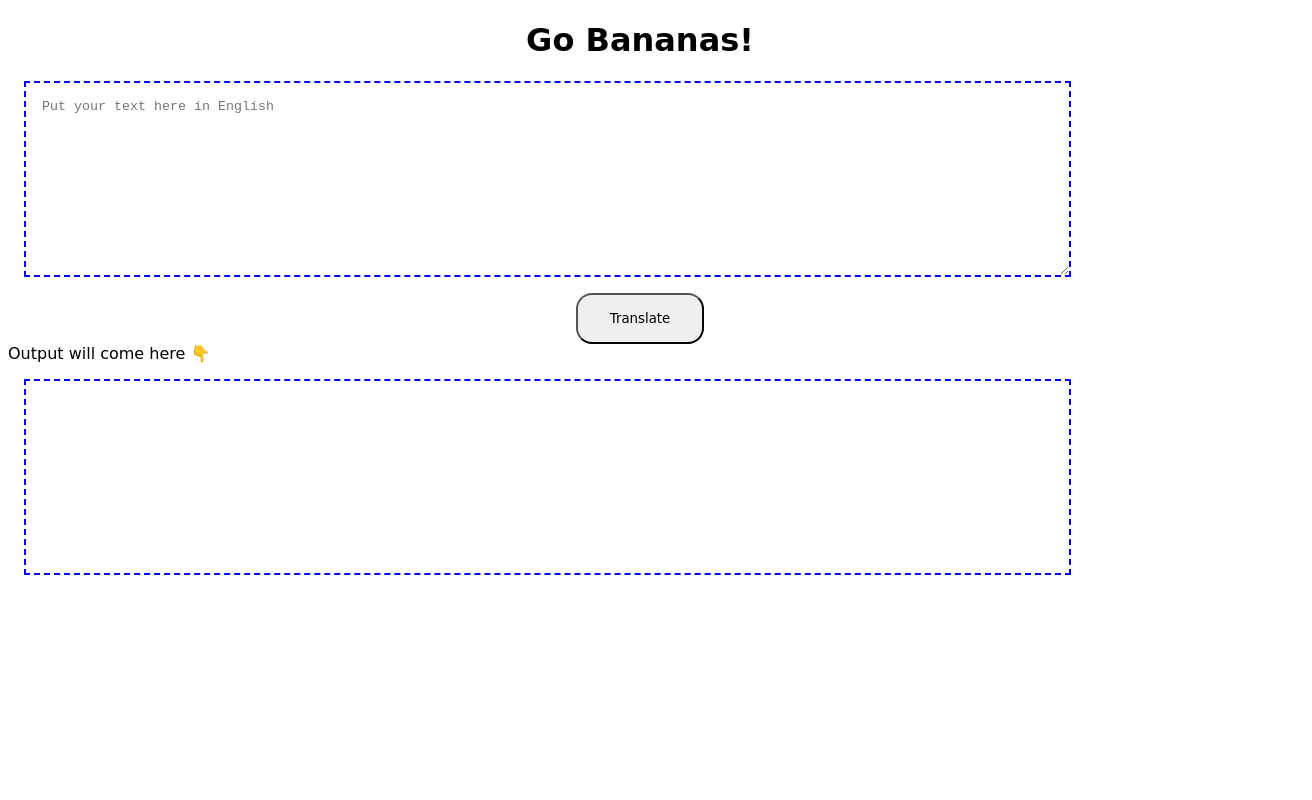
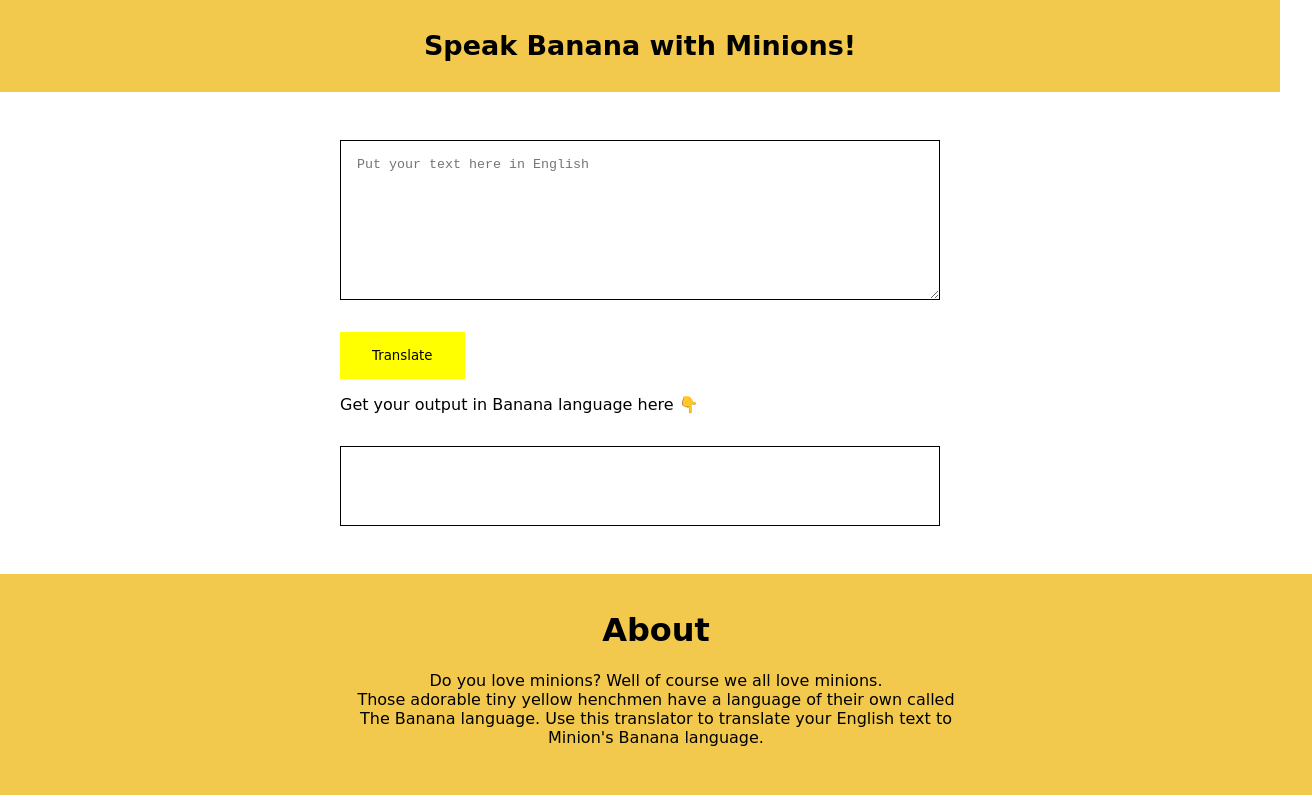
Before and after one commit to codingwolf-at/MinionsBanana-Translator, a plain HTML site: page index.html in a window 1280 px wide. Shown: the whole page, 1312 px wide, since content can reach past the window. Drawn offline with Linux system fonts and the light colour scheme.

Commit message:
finished footer

```diff
--- a/index.html
+++ b/index.html
@@ -10,14 +10,24 @@
 
 <body>
 
-    <center>
-        <h1>Go Bananas!</h1>
-    </center>
-    <textarea name="" id="txt-input" placeholder="Put your text here in English"></textarea>
-    <button id="btn-translate">Translate</button>
+    <nav>
+        <div>
+            <h1>Speak Banana with Minions!</h1>
+        </div>
+    </nav>
 
-    <div>Output will come here 👇</div>
-    <div id="output"></div>
+    <div class="container-center">
+        <textarea name="" id="txt-input" placeholder="Put your text here in English"></textarea>
+        <button id="btn-translate">Translate</button>
+        <p>Get your output in Banana language here 👇</p>
+        <div id="output"></div>
+        <!-- <img src="Minions-01.jpg" alt=""> -->
+    </div>
+
+    <footer>
+        <h1>About</h1>
+        <p>Do you love minions? Well of course we all love minions. <br> Those adorable tiny yellow henchmen have a language of their own called The Banana language. Use this translator to translate your English text to Minion's Banana language.    </p>
+    </footer>
 
 
     <script src="app.js" type="text/javascript"></script>
--- a/style.css
+++ b/style.css
@@ -1,32 +1,78 @@
+:root {
+    --primary-color: #F2C94C;
+}
+
 body {
     font-family: cursive;
+    margin: 0;
 }
 
 textarea {
+    box-sizing: border-box;
     display: block;
-    margin: 1rem;
-    height: 20vh;
-    width: 80%;
+    margin: 2rem auto;
+    width: 100%;
     padding: 1rem;
-    border: 2px dashed blue;
+    border: 1px solid black;
+    min-height: 20vh;
 }
 
 button {
     display: block;
-    margin: auto;
+    margin: 1rem 0rem;
     padding: 1rem 2rem;
     font-family: cursive;
-    border-radius: 1rem;
+    background-color: yellow;
+    border: none;
 }
 
 button:hover {
-    background-color: yellow;
+    /* background-color: yellow; */
 }
 
 #output {
-    border: 2px dashed blue;
-    height: 20vh;
-    width: 80%;
-    margin: 1rem;
+    box-sizing: border-box;
+    border: 1px solid black;
+    width: 100%;
+    margin: 2rem auto;
+    min-height: 10vh;
+    max-height: 20vh;
+    overflow:scroll;
     padding: 1rem;
 }
+
+.container-center {
+    max-width: 600px;
+    margin: auto;
+    padding: 1rem;
+}
+
+nav div{
+    background-color: var(--primary-color);
+    text-align: center;
+    padding: 0.5rem;
+    font-size: large;
+}
+
+img {
+    margin-left: auto;
+    margin-right: auto;
+    box-sizing: border-box;
+    width: 100%;
+    height: auto;
+}
+
+footer {
+    /* position: fixed; */
+    /* bottom: 0; */
+    width: 100%;
+    padding: 1rem;
+    background-color: var(--primary-color);
+    text-align: center;
+}
+
+footer p {
+    max-width: 600px;
+    margin: auto;
+    padding-bottom: 2rem;
+}
```
